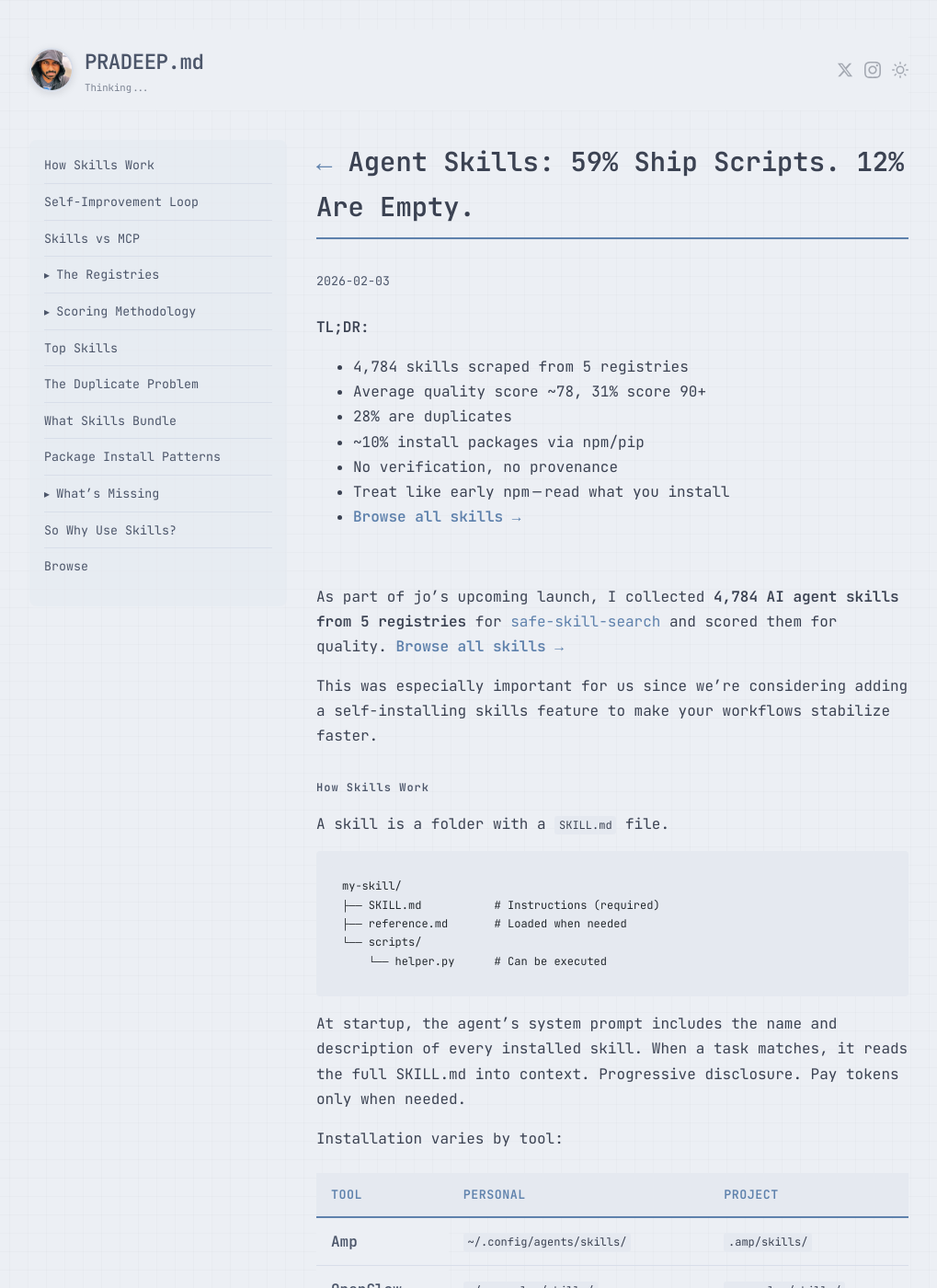
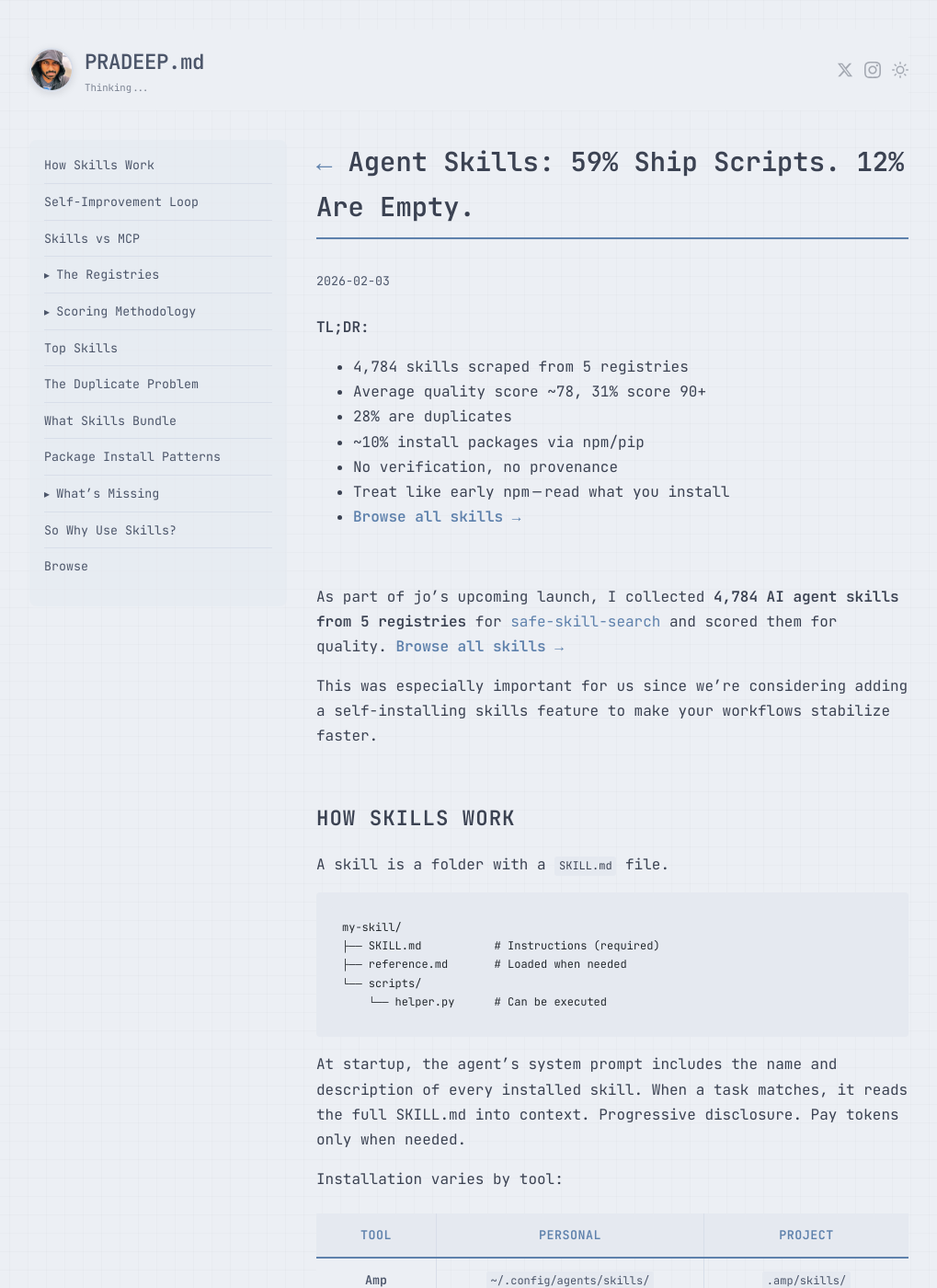
Before and after one commit to skyfallsin/skyfallsin.github.io, a Jekyll site: the page built from _posts/2026-02-03-ai-agent-skills-database.md, in a window 1280 px wide and 1400 px high. Shown: the whole window at 92% size, without its empty margins (130-1149 px from the left). Built offline with Jekyll 4.4.1, drawn with Linux system fonts in a browser that asks for light colours; nearby versions of some CDN libraries.

Commit message:
Reorganize charts in skills post, improve table styling
Amp-Thread-ID: https://ampcode.com/threads/T-019c2b34-1f11-76e9-939a-deb125ceefde
Co-authored-by: Amp <amp@ampcode.com>

```diff
--- a/_layouts/default.html
+++ b/_layouts/default.html
@@ -112,8 +112,7 @@
       font-size: 1.4rem;
       font-weight: 600;
       color: var(--text-muted);
-      letter-spacing: -0.5px;
-      word-spacing: -0.15em;
+      letter-spacing: -0.02em;
       text-decoration: none;
     }
     .handle:hover {
@@ -296,14 +295,22 @@
       padding-bottom: 0.5rem;
     }
     h2 {
+      font-size: 1.4rem;
+    }
+    h3 {
+      font-size: 1.1rem;
+      color: var(--text-muted);
+    }
+    article h2,
+    article h3 {
+      text-transform: uppercase;
+      letter-spacing: 1px;
+    }
+    main > h2 {
       font-size: 0.75rem;
       color: var(--text-muted);
       margin: 2rem 0 0.5rem;
       letter-spacing: 1px;
-    }
-    h3 {
-      font-size: 1.1rem;
-      color: var(--text-muted);
     }
     .post-list {
       list-style: none;
@@ -462,8 +469,14 @@
     }
     th, td {
       padding: 0.75rem 1rem;
-      text-align: left;
+      text-align: center;
       border-bottom: 1px solid var(--border);
+      border-right: 1px solid var(--border);
+      font-size: 10pt;
+      color: var(--text-muted);
+    }
+    th:last-child, td:last-child {
+      border-right: none;
     }
     th {
       color: var(--accent);
@@ -551,8 +564,9 @@
       columns: 3;
       column-gap: 8px;
     }
-    @media (max-width: 500px) {
+    @media (max-width: 600px) {
       .instagram-grid { columns: 2; }
+      .chart-grid { grid-template-columns: 1fr !important; }
     }
     .instagram-thumb {
       display: block;
```
